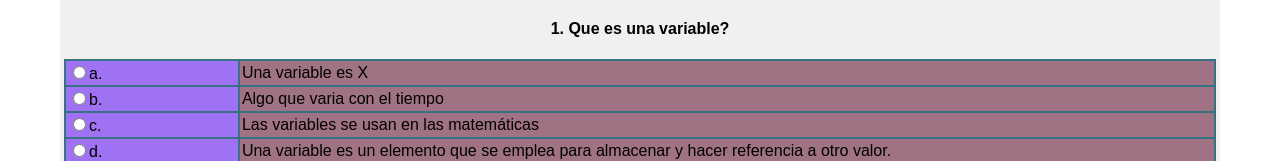
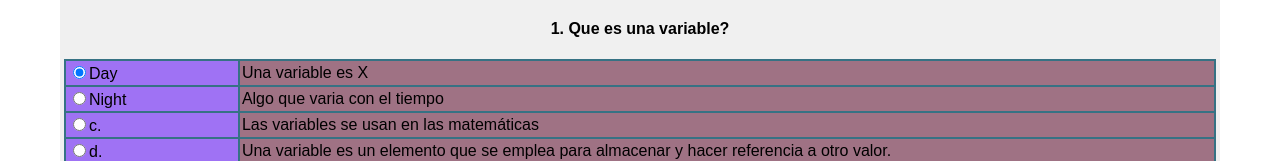
Before and after one commit to developer787/web_programming_course, a React (Create React App) app in the folder examen/: page / in a window 1280 px wide. Shown: the part 253-414 px from the top of the page. Built offline with nearby package versions, Linux system fonts and the light colour scheme.

Commit message:
css radio style

```diff
--- a/examen/src/Examen_Javascript.js
+++ b/examen/src/Examen_Javascript.js
@@ -15,5 +15,19 @@ ejercicio_1.a = `Una variable es X`
 ejercicio_1.b = `Algo que varia con el tiempo`
 ejercicio_1.c = `Las variables se usan en las matemáticas`
 ejercicio_1.d = `Una variable es un elemento que se emplea para almacenar y hacer referencia a otro valor.`
+ejercicio_2.pregunta = '2'
+ejercicio_2.respuesta = `Una variable es un elemento que se emplea para almacenar y hacer referencia a otro valor.`
+ejercicio_2.a = `Una variable es X`
+ejercicio_2.b = `Algo que varia con el tiempo`
+ejercicio_2.c = `Las variables se usan en las matemáticas`
+ejercicio_2.d = `Una variable es un elemento que se emplea para almacenar y hacer referencia a otro valor.`
+ejercicio_3.pregunta = '3'
+ejercicio_3.respuesta = `Una variable es un elemento que se emplea para almacenar y hacer referencia a otro valor.`
+ejercicio_3.a = `Una variable es X`
+ejercicio_3.b = `Algo que varia con el tiempo`
+ejercicio_3.c = `Las variables se usan en las matemáticas`
+ejercicio_3.d = `Una variable es un elemento que se emplea para almacenar y hacer referencia a otro valor.`
 Examen.push(ejercicio_1)
+Examen.push(ejercicio_2)
+Examen.push(ejercicio_3)
 export default Examen
--- a/examen/src/Questions.css
+++ b/examen/src/Questions.css
@@ -19,3 +19,6 @@
 	background-color:#9f72f4;
 	width:15%;
 }
+.Questions input[type='radio'] {
+	background-color:#6f6180;
+}
--- a/examen/src/Questions.js
+++ b/examen/src/Questions.js
@@ -23,10 +23,9 @@ class Questions extends Component {
 	    <tbody>
 	      <tr>
 		<td>
-		  <label>
-		    <input type='radio' value='a'/>
-		    <span>a.</span>
-		  </label>
+          <input id='radio-1' type="radio" name='r-group-1' checked='checked' />
+          <label for="radio-1">Day</label>
+
 		</td>
 		<td>
 		  <span>{a}</span>
@@ -34,10 +33,8 @@ class Questions extends Component {
 	      </tr>
 	      <tr>
 		<td>
-		  <label>
-		    <input type='radio' value='b'/>
-		    <span>b.</span>
-		  </label>
+          <input id='radio-2' type="radio" name='r-group-1' />
+          <label for="radio-2">Night</label>
 		</td>
 		<td>
 		  <span>{b}</span>
```
